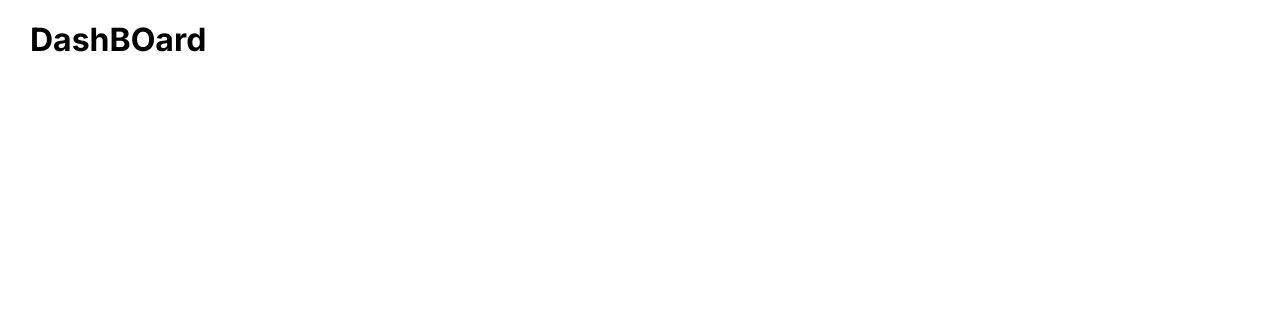
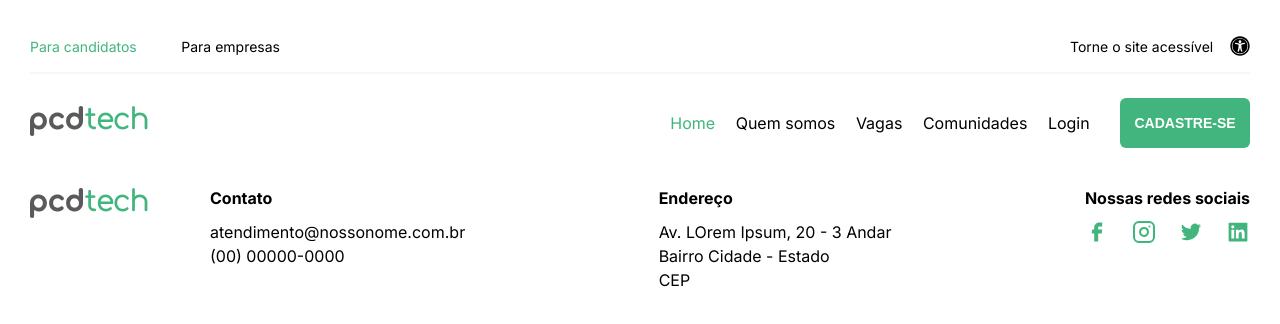
Before and after one commit to MiqueiasCS/provihack1, a React (Create React App) app: page /dashboard in a window 1280 px wide. Shown: the top 324 px of the page. Built offline with nearby package versions, Linux system fonts and the light colour scheme.

Commit message:
feat: criando componentes Header e Footer

```diff
--- /dev/null
+++ b/src/componentes/footer/index.jsx
@@ -0,0 +1,40 @@
+import { Container } from "./styles";
+import Logo from "../../assets/logo.png";
+import { FiInstagram } from "react-icons/fi";
+import { AiFillLinkedin } from "react-icons/ai";
+import { RiTwitterFill } from "react-icons/ri";
+import { CgFacebook } from "react-icons/cg";
+
+export const Footer = () => {
+  return (
+    <Container>
+      <div>
+        <img src={Logo} alt="logo" />
+      </div>
+      <section>
+        <div className="contato">
+          <h3>Contato</h3>
+          <p>atendimento@nossonome.com.br</p>
+          <p>(00) 00000-0000</p>
+        </div>
+
+        <div className="endereco">
+          <h3>Endereço</h3>
+          <p>Av. LOrem Ipsum, 20 - 3 Andar</p>
+          <p>Bairro Cidade - Estado</p>
+          <p>CEP</p>
+        </div>
+
+        <div className="redes_socias">
+          <h3>Nossas redes sociais</h3>
+          <div>
+            <CgFacebook />
+            <FiInstagram />
+            <RiTwitterFill />
+            <AiFillLinkedin />
+          </div>
+        </div>
+      </section>
+    </Container>
+  );
+};
--- /dev/null
+++ b/src/componentes/footer/styles.js
@@ -0,0 +1,50 @@
+import styled from "styled-components";
+
+export const Container = styled.footer`
+  display: flex;
+  align-items: flex-start;
+  justify-content: space-between;
+  margin-top: 40px;
+  height: 158px;
+
+  div {
+  }
+
+  section {
+    display: flex;
+    justify-content: space-between;
+    width: 1040px;
+
+    div {
+      h3 {
+        font-size: 16px;
+        /* line-height: 38px; */
+        margin-bottom: 12px;
+      }
+      p {
+        font-size: 16px;
+        line-height: 24px;
+      }
+    }
+
+    .contato {
+    }
+    .endereco {
+    }
+    .redes_socias {
+      div {
+        display: flex;
+        justify-content: space-between;
+        svg {
+          color: #41b57d;
+          font-size: 24px;
+          cursor: pointer;
+
+          :hover {
+            color: #41b57dad;
+          }
+        }
+      }
+    }
+  }
+`;
--- /dev/null
+++ b/src/componentes/header/index.jsx
@@ -0,0 +1,46 @@
+import { MainHeader, Container, Cabecalho } from "./styles";
+import { FaUniversalAccess } from "react-icons/fa";
+
+import Logo from "../../assets/logo.png";
+
+export const Header = () => {
+  return (
+    <Container>
+      <Cabecalho>
+        <nav className="usertype">
+          <ul>
+            <li>Para candidatos</li>
+            <li>Para empresas</li>
+          </ul>
+        </nav>
+        <nav className="accessibility">
+          <ul>
+            <li>
+              <span>Torne o site acessível</span> <FaUniversalAccess />
+            </li>
+          </ul>
+        </nav>
+      </Cabecalho>
+
+      <hr className="top" />
+
+      <MainHeader>
+        <div>
+          <img src={Logo} alt="logo" />
+        </div>
+        <div className="menu-navegacao">
+          <nav>
+            <ul>
+              <li>Home</li>
+              <li>Quem somos</li>
+              <li>Vagas</li>
+              <li>Comunidades</li>
+              <li>Login</li>
+            </ul>
+          </nav>
+          <button>Cadastre-se</button>
+        </div>
+      </MainHeader>
+    </Container>
+  );
+};
--- /dev/null
+++ b/src/componentes/header/styles.js
@@ -0,0 +1,106 @@
+import styled from "styled-components";
+
+export const Container = styled.div`
+  hr.top {
+    border: 1px solid rgba(209, 209, 209, 0.2);
+    margin-bottom: 24px;
+  }
+`;
+
+export const Cabecalho = styled.section`
+  display: flex;
+  justify-content: space-between;
+  align-items: center;
+  margin: 16px 0;
+
+  .usertype {
+    ul {
+      display: flex;
+      width: 250px;
+      justify-content: space-between;
+      align-items: center;
+
+      li {
+        font-size: 14px;
+        cursor: pointer;
+
+        :hover {
+          color: #41b57d;
+          transition: 0.5s;
+        }
+      }
+
+      li:first-child {
+        color: #41b57d;
+      }
+    }
+  }
+  .accessibility {
+    ul {
+      li {
+        display: flex;
+        justify-content: space-between;
+        align-items: center;
+        width: 180px;
+        cursor: pointer;
+
+        span {
+          font-size: 14px;
+        }
+
+        svg {
+          font-size: 20px;
+        }
+
+        :hover {
+          color: #41b57d;
+          transition: 0.5s;
+        }
+      }
+    }
+  }
+`;
+
+export const MainHeader = styled.header`
+  display: flex;
+  align-items: center;
+  justify-content: space-between;
+  margin: 10px 0;
+
+  .menu-navegacao {
+    display: flex;
+    justify-content: space-between;
+    width: 590px;
+    align-items: center;
+
+    nav ul {
+      display: flex;
+      justify-content: space-around;
+      width: 440px;
+
+      li {
+        cursor: pointer;
+
+        :hover {
+          color: #41b57d;
+          transition: 0.5s;
+        }
+      }
+
+      li:first-child {
+        color: #41b57d;
+      }
+    }
+
+    button {
+      background-color: #41b57d;
+      border-radius: 6px;
+      color: #ffffff;
+      width: 130px;
+      height: 50px;
+      font-weight: bold;
+      font-size: 14px;
+      text-transform: uppercase;
+    }
+  }
+`;
--- a/src/pages/dashboard/index.jsx
+++ b/src/pages/dashboard/index.jsx
@@ -1,7 +1,12 @@
+import { Container } from "./styles";
+import { Header } from "../../componentes/header";
+import { Footer } from "../../componentes/footer";
+
 export const Dashboard = () => {
   return (
-    <div>
-      <h1>DashBOard</h1>
-    </div>
+    <Container>
+      <Header />
+      <Footer />
+    </Container>
   );
 };
--- /dev/null
+++ b/src/pages/dashboard/styles.js
@@ -0,0 +1,3 @@
+import styled from "styled-components";
+
+export const Container = styled.div``;
--- a/src/pages/home/index.jsx
+++ b/src/pages/home/index.jsx
@@ -1,50 +1,16 @@
-import { Container, Header, Footer, Main, Cabecalho } from "./styles";
+import { Container, Main } from "./styles";
 import FirstImage from "../../assets/image.png";
 import SecondIMage from "../../assets/image_2.png";
-import Logo from "../../assets/logo.png";
-import { CgHeart, CgFacebook } from "react-icons/cg";
+import { CgHeart } from "react-icons/cg";
 import { BiBriefcaseAlt } from "react-icons/bi";
-import { RiUserSmileLine, RiTwitterFill } from "react-icons/ri";
-import { FiInstagram } from "react-icons/fi";
-import { AiFillLinkedin } from "react-icons/ai";
-import { FaUniversalAccess } from "react-icons/fa";
+import { RiUserSmileLine } from "react-icons/ri";
+import { Header } from "../../componentes/header";
+import { Footer } from "../../componentes/footer";
 
 export const Home = () => {
   return (
     <Container>
-      <Cabecalho>
-        <nav className="usertype">
-          <ul>
-            <li>Para candidatos</li>
-            <li>Para empresas</li>
-          </ul>
-        </nav>
-        <nav className="accessibility">
-          <ul>
-            <li>
-              <span>Torne o site acessível</span> <FaUniversalAccess />
-            </li>
-          </ul>
-        </nav>
-      </Cabecalho>
-      <hr className="top" />
-      <Header>
-        <div>
-          <img src={Logo} alt="logo" />
-        </div>
-        <div className="menu-navegacao">
-          <nav>
-            <ul>
-              <li>Home</li>
-              <li>Quem somos</li>
-              <li>Vagas</li>
-              <li>Comunidades</li>
-              <li>Login</li>
-            </ul>
-          </nav>
-          <button>Cadastre-se</button>
-        </div>
-      </Header>
+      <Header />
 
       <Main>
         {/* first session */}
@@ -127,37 +93,10 @@ export const Home = () => {
           </div>
         </div>
       </Main>
+      <hr className="footer" />
+
       {/* six session */}
-      <hr className="footer" />
-      <Footer>
-        <div>
-          <img src={Logo} alt="logo" />
-        </div>
-        <section>
-          <div className="contato">
-            <h3>Contato</h3>
-            <p>atendimento@nossonome.com.br</p>
-            <p>(00) 00000-0000</p>
-          </div>
-
-          <div className="endereco">
-            <h3>Endereço</h3>
-            <p>Av. LOrem Ipsum, 20 - 3 Andar</p>
-            <p>Bairro Cidade - Estado</p>
-            <p>CEP</p>
-          </div>
-
-          <div className="redes_socias">
-            <h3>Nossas redes sociais</h3>
-            <div>
-              <CgFacebook />
-              <FiInstagram />
-              <RiTwitterFill />
-              <AiFillLinkedin />
-            </div>
-          </div>
-        </section>
-      </Footer>
+      <Footer />
     </Container>
   );
 };
--- a/src/pages/home/styles.js
+++ b/src/pages/home/styles.js
@@ -3,111 +3,8 @@ import styled from "styled-components";
 export const Container = styled.div`
   width: 100%;
 
-  hr.top {
-    border: 1px solid rgba(209, 209, 209, 0.2);
-    margin-bottom: 24px;
-  }
-
   hr.footer {
     border: 1px solid rgba(209, 209, 209, 0.6);
-  }
-`;
-
-export const Cabecalho = styled.section`
-  display: flex;
-  justify-content: space-between;
-  align-items: center;
-  margin: 16px 0;
-
-  .usertype {
-    ul {
-      display: flex;
-      width: 250px;
-      justify-content: space-between;
-      align-items: center;
-
-      li {
-        font-size: 14px;
-        cursor: pointer;
-
-        :hover {
-          color: #41b57d;
-          transition: 0.5s;
-        }
-      }
-
-      li:first-child {
-        color: #41b57d;
-      }
-    }
-  }
-  .accessibility {
-    ul {
-      li {
-        display: flex;
-        justify-content: space-between;
-        align-items: center;
-        width: 180px;
-        cursor: pointer;
-
-        span {
-          font-size: 14px;
-        }
-
-        svg {
-          font-size: 20px;
-        }
-
-        :hover {
-          color: #41b57d;
-          transition: 0.5s;
-        }
-      }
-    }
-  }
-`;
-
-export const Header = styled.header`
-  display: flex;
-  align-items: center;
-  justify-content: space-between;
-  margin: 10px 0;
-
-  .menu-navegacao {
-    display: flex;
-    justify-content: space-between;
-    width: 590px;
-    align-items: center;
-
-    nav ul {
-      display: flex;
-      justify-content: space-around;
-      width: 440px;
-
-      li {
-        cursor: pointer;
-
-        :hover {
-          color: #41b57d;
-          transition: 0.5s;
-        }
-      }
-
-      li:first-child {
-        color: #41b57d;
-      }
-    }
-
-    button {
-      background-color: #41b57d;
-      border-radius: 6px;
-      color: #ffffff;
-      width: 130px;
-      height: 50px;
-      font-weight: bold;
-      font-size: 14px;
-      text-transform: uppercase;
-    }
   }
 `;
 
@@ -268,46 +165,3 @@ export const Main = styled.main`
     }
   }
 `;
-
-export const Footer = styled.footer`
-  display: flex;
-  align-items: flex-start;
-  justify-content: space-between;
-  margin-top: 40px;
-  height: 158px;
-
-  div {
-  }
-
-  section {
-    display: flex;
-    justify-content: space-between;
-    width: 1040px;
-
-    div {
-      h3 {
-        font-size: 16px;
-        line-height: 38px;
-      }
-      p {
-        font-size: 16px;
-        line-height: 24px;
-      }
-    }
-
-    .contato {
-    }
-    .endereco {
-    }
-    .redes_socias {
-      div {
-        display: flex;
-        justify-content: space-between;
-        svg {
-          color: #41b57d;
-          font-size: 24px;
-        }
-      }
-    }
-  }
-`;
```
